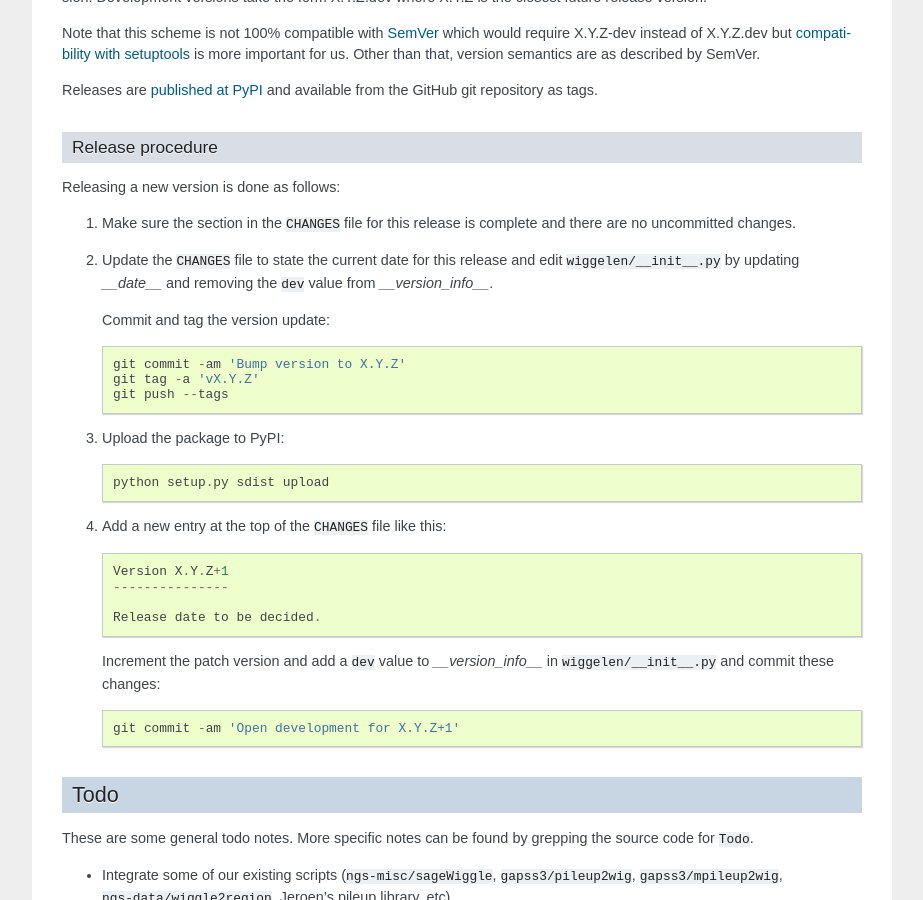
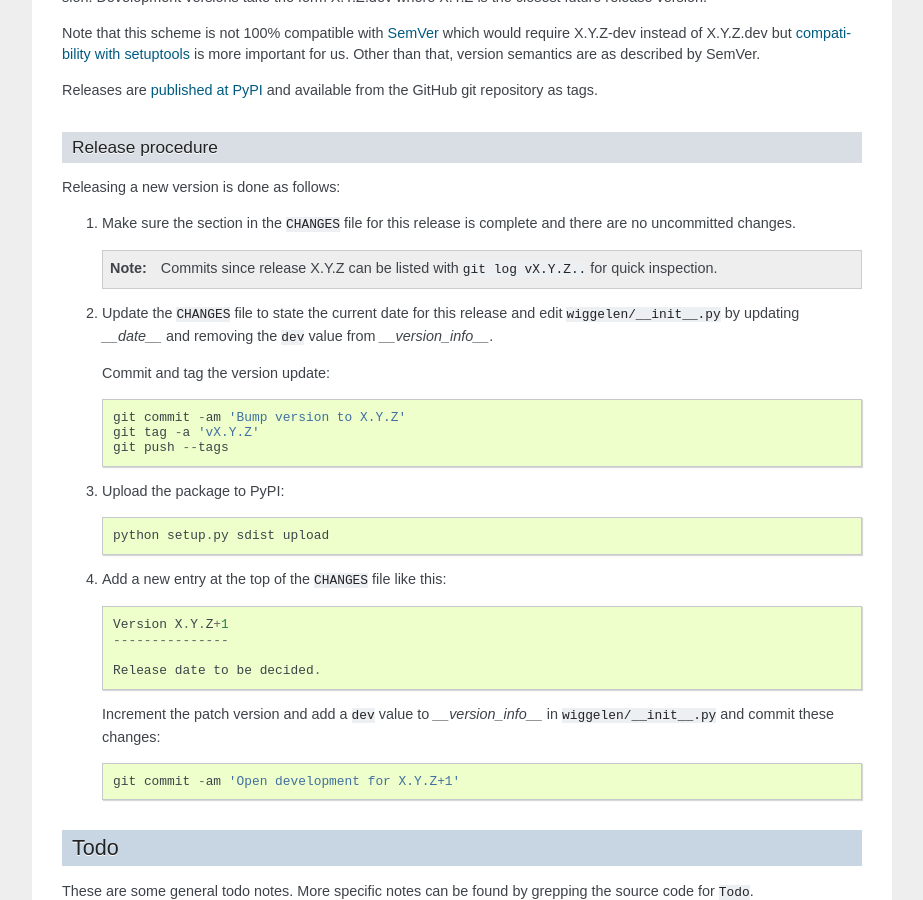
Before and after one commit to martijnvermaat/wiggelen, a Sphinx documentation site: the page built from doc/development.rst, in a window 1280 px wide and 900 px high, scrolled down 575 px. Shown: the whole window, without its empty margins (198-1121 px from the left). Built offline with Sphinx 7.4.7, drawn with Linux system fonts in a browser that asks for light colours.

Commit message:
Add note on git log inspection

```diff
--- a/doc/development.rst
+++ b/doc/development.rst
@@ -51,6 +51,11 @@ Releasing a new version is done as follows:
 1. Make sure the section in the ``CHANGES`` file for this release is
    complete and there are no uncommitted changes.
 
+   .. note::
+
+    Commits since release X.Y.Z can be listed with ``git log vX.Y.Z..`` for
+    quick inspection.
+
 2. Update the ``CHANGES`` file to state the current date for this release
    and edit ``wiggelen/__init__.py`` by updating `__date__` and removing the
    ``dev`` value from `__version_info__`.
```
